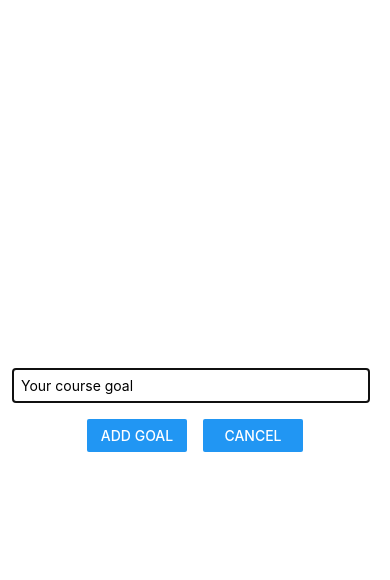
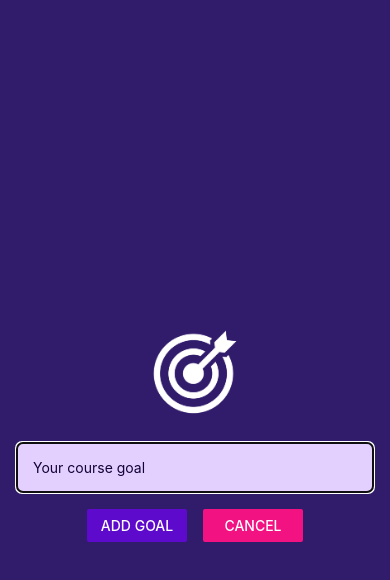
Before and after one commit to Lukam90/Ex-React, a React Native app in the folder react-native-course/: screen / in a window 390 px wide. Both pictures are taken after a click on the button "ADD NEW GOAL". Shown: the top 580 px of the page. Built offline with nearby package versions, Linux system fonts and the light colour scheme.

Commit message:
MAJ Ex RN > Colors

```diff
--- a/react-native-course/App.js
+++ b/react-native-course/App.js
@@ -1,6 +1,8 @@
 import { useState } from 'react';
 
 import { Button, FlatList, StyleSheet, View } from 'react-native';
+
+import { StatusBar } from 'expo-status-bar';
 
 import GoalItem from './components/GoalItem';
 import GoalInput from './components/GoalInput';
@@ -33,6 +35,9 @@
   }
 
   return (
+    <>
+      <StatusBar style="light" />
+
       <View style={styles.appContainer}>
         <Button
           title="Add New Goal"
@@ -63,6 +68,7 @@
           />
         </View>
       </View>
+    </>
   );
 }
 
@@ -70,7 +76,7 @@
   appContainer: {
     flex: 1,
     paddingTop: 50,
-    paddingHorizontal: 16
+    paddingHorizontal: 16,
   },
   goalsContainer: {
     flex: 5
--- a/react-native-course/components/GoalInput.js
+++ b/react-native-course/components/GoalInput.js
@@ -1,6 +1,6 @@
 import { useState } from 'react';
 
-import { Button, Modal, StyleSheet, TextInput, View } from 'react-native';
+import { Button, Image, Modal, StyleSheet, TextInput, View } from 'react-native';
 
 function GoalInput(props) {
     const [enteredGoalText, setEnteredGoalText] = useState("");
@@ -18,6 +18,11 @@
     return (
         <Modal visible={props.visible} animationType="slide">
             <View style={styles.inputContainer}>
+                <Image
+                    style={styles.image}
+                    source={require("../assets/images/goal.png")}
+                />
+
                 <TextInput
                     style={styles.textInput}
                     placeholder="Your course goal"
@@ -27,11 +32,11 @@
 
                 <View style={styles.buttonContainer}>
                     <View style={styles.button}>
-                        <Button title="Add Goal" onPress={addGoalHandler} />
+                        <Button title="Add Goal" onPress={addGoalHandler} color="#5e0acc" />
                     </View>
 
                     <View style={styles.button}>
-                        <Button title="Cancel" onPress={props.onCancel} />
+                        <Button title="Cancel" onPress={props.onCancel} color="#f31282" />
                     </View>
                 </View>
             </View>
@@ -46,17 +51,22 @@
         flex: 1,
         justifyContent: "center",
         alignItems: "center",
-        marginBottom: 24,
         padding: 16,
-        borderBottomWidth: 1,
-        borderBottomColor: "#ccc"
+        backgroundColor: "#311b6b"
+    },
+    image: {
+        width: 100,
+        height: 100,
+        margin: 20
     },
     textInput: {
         borderWidth: 1,
-        borderColor: "#ccc",
+        borderColor: "#e4d0ff",
+        borderRadius: 6,
+        backgroundColor: "#e4d0ff",
+        color: "#120438",
         width: "100%",
-        marginRight: 8,
-        padding: 8
+        padding: 16
     },
     buttonContainer: {
         marginTop: 16,
```
Also changed, not shown: react-native-course/assets/images/goal.png (added). Lines whose indentation alone changed are shown as unchanged.
